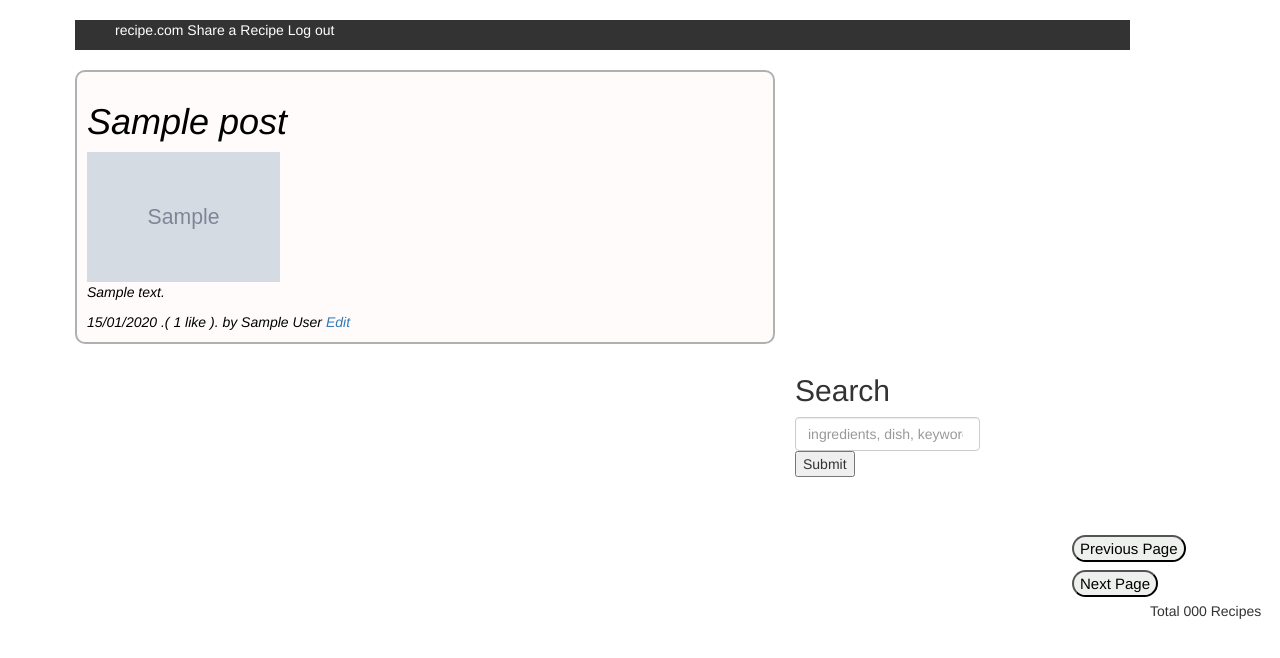
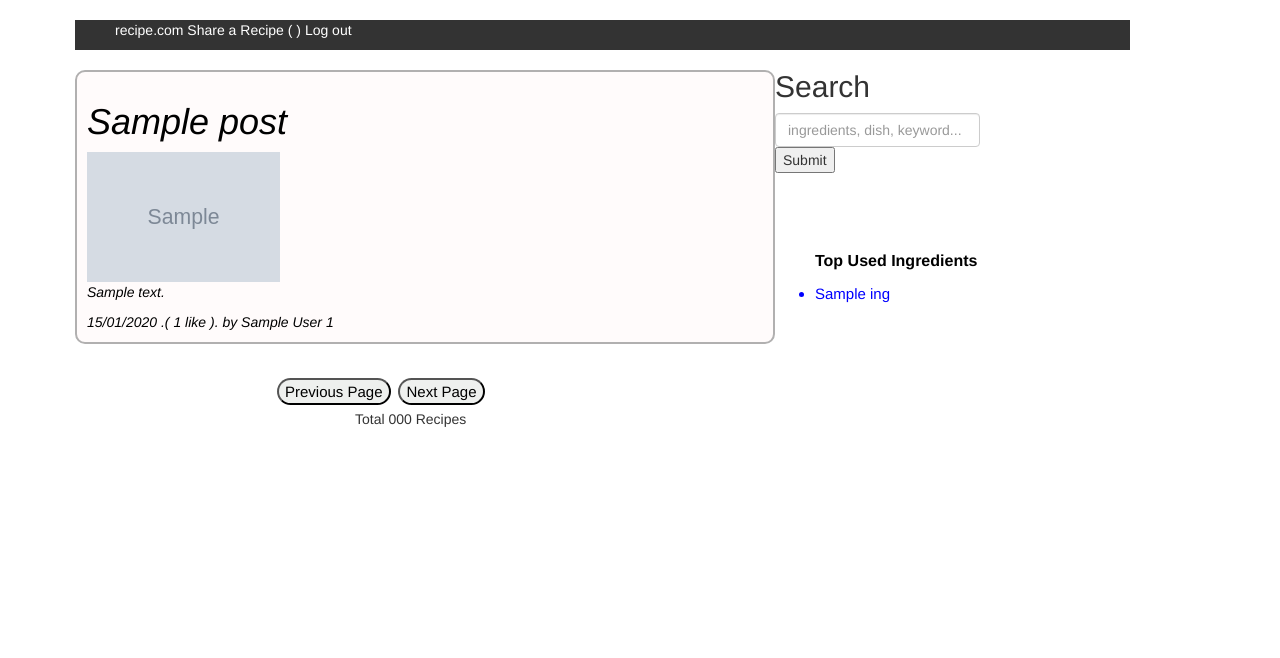
Before and after one commit to gulcihancakir/RecipeBlog, a Django app: template blog/templates/recipe_list.html in a window 1280 px wide. Shown: the top 658 px of the page. Run offline with Django 3.2, Linux system fonts and the light colour scheme; the template is opened without the code that fills it: most values are stand-ins (such as "Sample title", 1, 10 or a date in 2020); grey boxes marked "Sample" are stand-in pictures; some libraries are stand-ins or nearby versions.

Commit message:
duzenlendi

```diff
--- a/blog/static/css/style.css
+++ b/blog/static/css/style.css
@@ -1,5 +1,13 @@
 
-
+/* .container {
+    display: grid;
+    grid-template-columns: 50px 50px 50px 50px;
+    grid-template-rows: auto;
+    grid-template-areas:
+      "header header header header"
+      "main main . sidebar"
+      "footer footer footer footer";
+  } */
 .grid-container {
     display: grid;
     grid-template-columns: auto auto auto auto;
@@ -163,3 +171,47 @@
     font-size: 20px;
     text-align: center;
 }
+.ingredient-top{
+   grid-area: sidebar;
+   margin-top: 200px;
+   font-size: 15px;
+   color:blue;
+
+}
+.ingredient-top>p{
+
+    font-size: 16px;
+    font-weight: bold;
+    color:black;
+
+}
+/* .grid-container{
+
+    display:grid;
+    grid-template-columns: 150px auto ;
+    grid-gap:20px;
+    grid-gap: 10px;
+    padding: 10px;
+}
+
+.menu{
+    background-color: #333;
+    height: 50px;
+    font-size: 20px;
+    text-align: initial;
+    grid-column-start: 1;
+    grid-column-end: 3;
+    grid-row-start: 2;
+    grid-row-end: 3;
+
+}
+.menu>ul>li{
+    display: inline;
+    color : white;
+
+}
+.menu>ul>li>a{
+    display: inline;
+    color : white;
+
+} */
--- a/blog/templates/home_page.html
+++ b/blog/templates/home_page.html
@@ -1,19 +1,20 @@
 {% load static %}
 <html>
+
     <head>
         <title>Home Page</title>
 
     </head>
+
     <body>
         <meta http-equiv="content-type" content="text/plain; charset=utf-8" />
-            <link rel="stylesheet" href="https://use.fontawesome.com/releases/v5.7.2/css/all.css"
-                    integrity="sha384-fnmOCqbTlWIlj8LyTjo7mOUStjsKC4pOpQbqyi7RrhN7udi9RwhKkMHpvLbHG9Sr" crossorigin="anonymous">
+
         <link rel="stylesheet" href="https://maxcdn.bootstrapcdn.com/bootstrap/3.3.7/css/bootstrap.min.css">
         <script src="https://ajax.googleapis.com/ajax/libs/jquery/3.2.1/jquery.min.js"></script>
         <script src="https://maxcdn.bootstrapcdn.com/bootstrap/3.3.7/js/bootstrap.min.js"></script>
         <link rel="stylesheet" type="text/css" href="{% static 'css/style.css' %}">
+        <div class="grid-container">
 
-            <div class = "grid-container">
         <div class="menu">
             <ul>
                 <li><a href="{% url 'recipe_list' %}">recipe.com</a></li>
@@ -21,14 +22,13 @@
                 <li><a href="{% url 'recipe_new' %}">Share a Recipe</a></li>
                 <!-- <a href="">Logout</a> -->
 
-            <li> {{request.user.username}}</li>
+                <li> ( {{request.user.username}} )</li>
 
                 <li><a href="/admin/logout/">Log out</a></li>
 
             </ul>
         </div>
-        <div class="recipes">
-
+        <div class="posts">
             {% block content %}
             {% endblock %}
         </div>
@@ -37,4 +37,5 @@
 
 </div>
 </body>
+
 </html>
--- a/blog/templates/recipe_list.html
+++ b/blog/templates/recipe_list.html
@@ -1,7 +1,7 @@
 {% extends 'home_page.html' %}
 
 {% block content %}
-<div class="posts">
+
     {% for post in post_pgn %}
     <div class="post">
 
@@ -11,13 +11,14 @@
 
         {% endif %}
 
-        <p>{{ post.description|linebreaksbr|slice:":70" }}
+        <p>{{ post.description|linebreaksbr|slice:":200" }}
             {% if post.description|length > 70 %}
             ...
             {% endif %} </p>
 
 
         <div class="abc">
+
 
             <p>{{ post.created_date|date:"d/m/o" }}</p>
 
@@ -29,19 +30,33 @@
             {% endif %}
 
             <p>by {{post.author}}</p>
+           {{post.ingredients.post_id}}
+       {%if user.id == post.author.id %}
 
+       <p>.<a href="{% url 'recipe_edit' pk=post.pk %}">Edit</a></p>
 
-            <p><a href="{% url 'recipe_edit' pk=post.pk %}">Edit</a></p>
+            {% endif %}
+
         </div>
     </div>
     {% endfor %}
+</div>
     <form class="search-form">
             <h2>Search</h2>
             <input class="form-control" type="search" placeholder="ingredients, dish, keyword..."
                 aria-label="ingredients, dish, keyword" name="search",value = "{{request.GET.search}}">
             <button class="buttonn" type="submit">Submit</button>
+
     </form>
+    <br>
+    <ul class="ingredient-top">
+    <p>Top Used Ingredients</p>
+    {% for i in ing_list %}
+            <li>{{i}}</li>
+            {% endfor %}
+          </ul>
 
+</div>
             <div class="pagination">
 
 
@@ -64,17 +79,6 @@
             <br>
             <p>Total {{number_post}} Recipes</p>
 
-
-
-
-        </div>
-</div>
-
-
-
-
-
-
-
+          </div>
 
 {% endblock %}
```
Also changed, not shown: blog/templates/recipe_detail.html (+7 -11 lines), blog/templates/recipe_edit.html (+15 -4 lines), blog/views.py (+15 -18 lines). Lines whose indentation alone changed are shown as unchanged.
